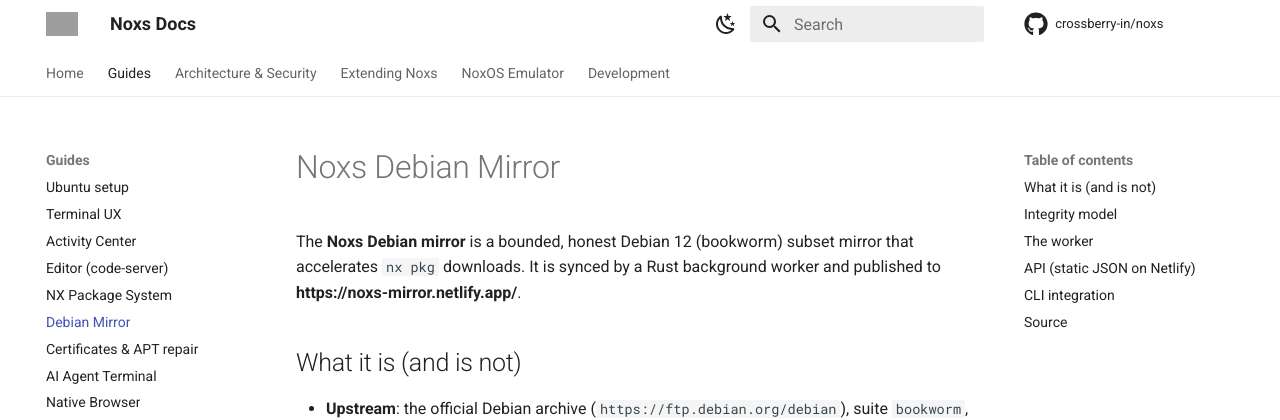
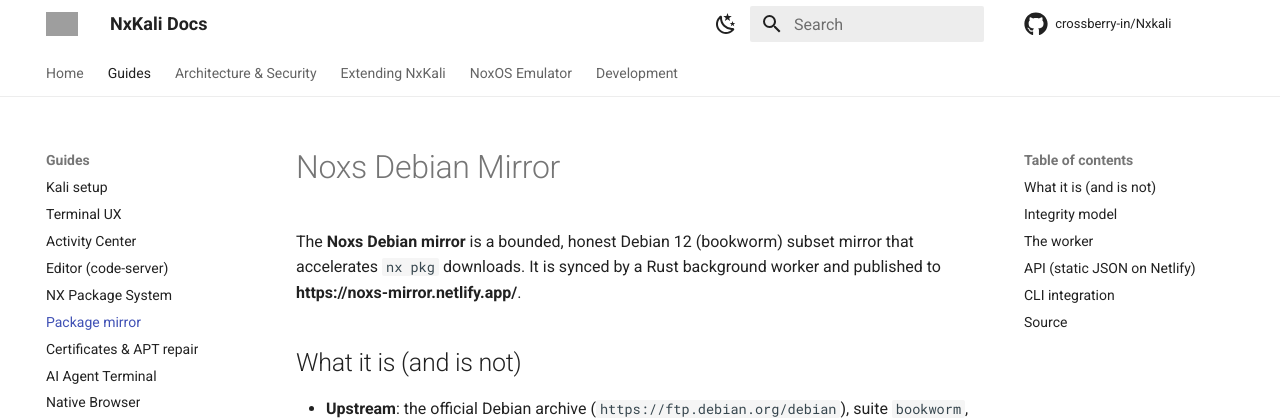
Before and after one commit to crossberry-in/Nxkali, an MkDocs documentation site: the page built from docs/MIRROR.md, in a window 1280 px wide and 900 px high. Shown: the top 420 px of the window. Built offline with MkDocs 1.6.1 and Material for MkDocs 9.7.7, drawn with Linux system fonts in a browser that asks for light colours; comment, search, counter and statistics services are not loaded; grey boxes are pictures that could not be loaded.

Commit message:
Update docs navigation for NxKali and Kali Linux

```diff
--- a/mkdocs.yml
+++ b/mkdocs.yml
@@ -1,14 +1,9 @@
-# Noxs documentation — Material for MkDocs (Material Design UI + Material Icons)
-# Deployed to GitHub Pages by .github/workflows/docs.yml
-
-site_name: Noxs Docs
-site_description: >-
-  Noxs — a Debian-optimized Linux environment for Android. A real Debian 12
-  userspace with APT, sudo, Unix sockets and a real terminal, inside the
-  Android app sandbox. A small Linux computer in your pocket.
-site_url: https://crossberry-in.github.io/noxs/
-repo_url: https://github.com/crossberry-in/noxs
-repo_name: crossberry-in/noxs
+# NxKali documentation — Material for MkDocs
+site_name: NxKali Docs
+site_description: Kali NetHunter Rootless for Android with a private terminal and local KeX desktop.
+site_url: https://crossberry-in.github.io/Nxkali/
+repo_url: https://github.com/crossberry-in/Nxkali
+repo_name: crossberry-in/Nxkali
 edit_uri: edit/main/docs/
 
 theme:
@@ -18,7 +13,6 @@ theme:
   icon:
     repo: fontawesome/brands/github
   palette:
-    # Material Design light / dark schemes with automatic + manual toggle
     - media: "(prefers-color-scheme: light)"
       scheme: default
       primary: white
@@ -85,26 +79,26 @@ markdown_extensions:
 nav:
   - Home: index.md
   - Guides:
-      - Ubuntu setup: UBUNTU-SETUP.md
+      - Kali setup: KALI-SETUP.md
       - Terminal UX: TERMINAL-UX.md
       - Activity Center: ACTIVITY-CENTER.md
       - Editor (code-server): CODE-SERVER.md
       - NX Package System: PACKAGES.md
-      - Debian Mirror: MIRROR.md
+      - Package mirror: MIRROR.md
       - Certificates & APT repair: CERT-FIX.md
       - AI Agent Terminal: AI-AGENT.md
       - Native Browser: WEB-BROWSER.md
       - Docker: DOCKER.md
   - Architecture & Security:
       - Architecture: ARCHITECTURE.md
-      - Ubuntu architecture (Ubuntu-first): UBUNTU-ARCHITECTURE.md
+      - Kali architecture: KALI-ARCHITECTURE.md
       - Bootstrap system: BOOTSTRAP.md
       - Security model: SECURITY.md
       - Unix domain sockets: UNIX-SOCKETS.md
       - Permission Center: PERMISSION-CENTER.md
       - Rust performance core: RUST-CORE.md
-  - Extending Noxs:
-      - Noxs API (@noxs/nx-api): NX-API.md
+  - Extending NxKali:
+      - NxKali API (@noxs/nx-api): NX-API.md
       - Plugin SDK: PLUGIN-SDK.md
       - nx-installer: NX-INSTALLER.md
   - NoxOS Emulator:
@@ -112,5 +106,5 @@ nav:
       - QEMU on Android (M1): QEMU-ANDROID.md
   - Development:
       - Testing & CI: TESTING.md
-      - Ubuntu test report: UBUNTU-TEST-REPORT.md
+      - Kali test report: KALI-TEST-REPORT.md
       - FAQ: FAQ.md
```
